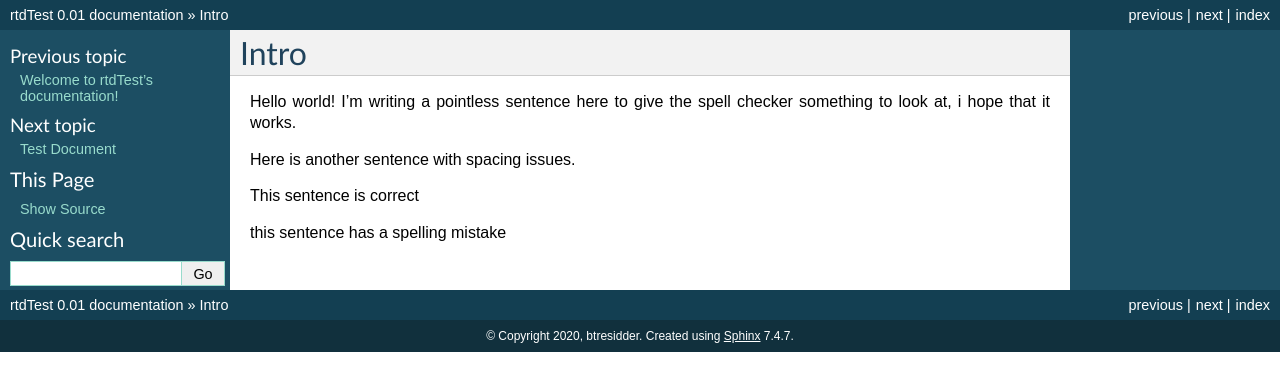
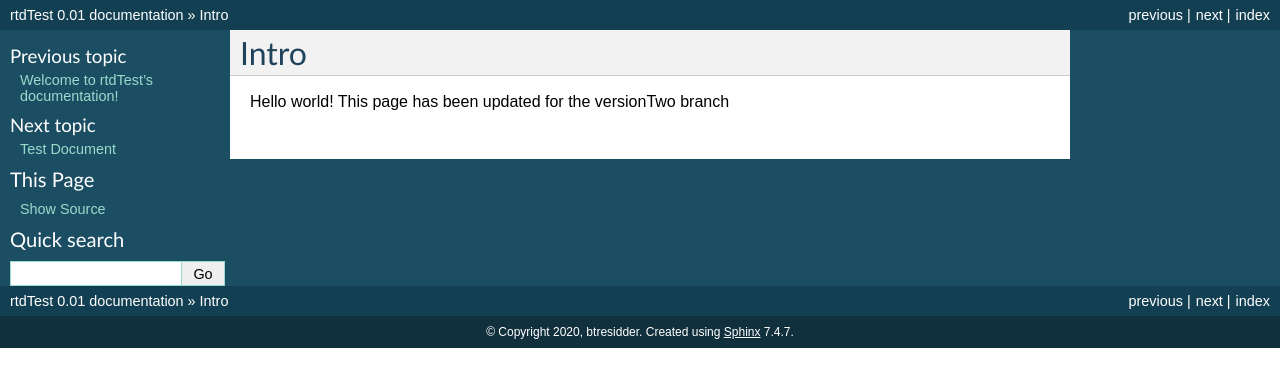
Before and after one commit to btresidder/readthedocs-test, a Sphinx documentation site: the page built from project/docs/intro.rst, in a window 1280 px wide. Shown: the top 391 px of the page. Built offline with Sphinx 7.4.7, drawn with Linux system fonts in a browser that asks for light colours; pages that are not in the unit, such as notebooks, are missing from menus.

Commit message:
versioning attempt 3

```diff
--- a/project/docs/index.rst
+++ b/project/docs/index.rst
@@ -9,7 +9,7 @@ Welcome to rtdTest's documentation!
 Contents:
 
 .. toctree::
-      :maxdepth: 2
+      :maxdepth: 3
    :caption: Contents:
 
    intro
--- a/project/docs/intro.rst
+++ b/project/docs/intro.rst
@@ -2,10 +2,4 @@
 Intro
 ======
 
-Hello world! I'm writing a pointless sentence here to give the spell checker something to look at, i hope that it works.
-
-Here is another sentence with spacing issues.
-
-This sentence is correct
-
-this sentence has a spelling mistake
+Hello world! This page has been updated for the versionTwo branch
```
